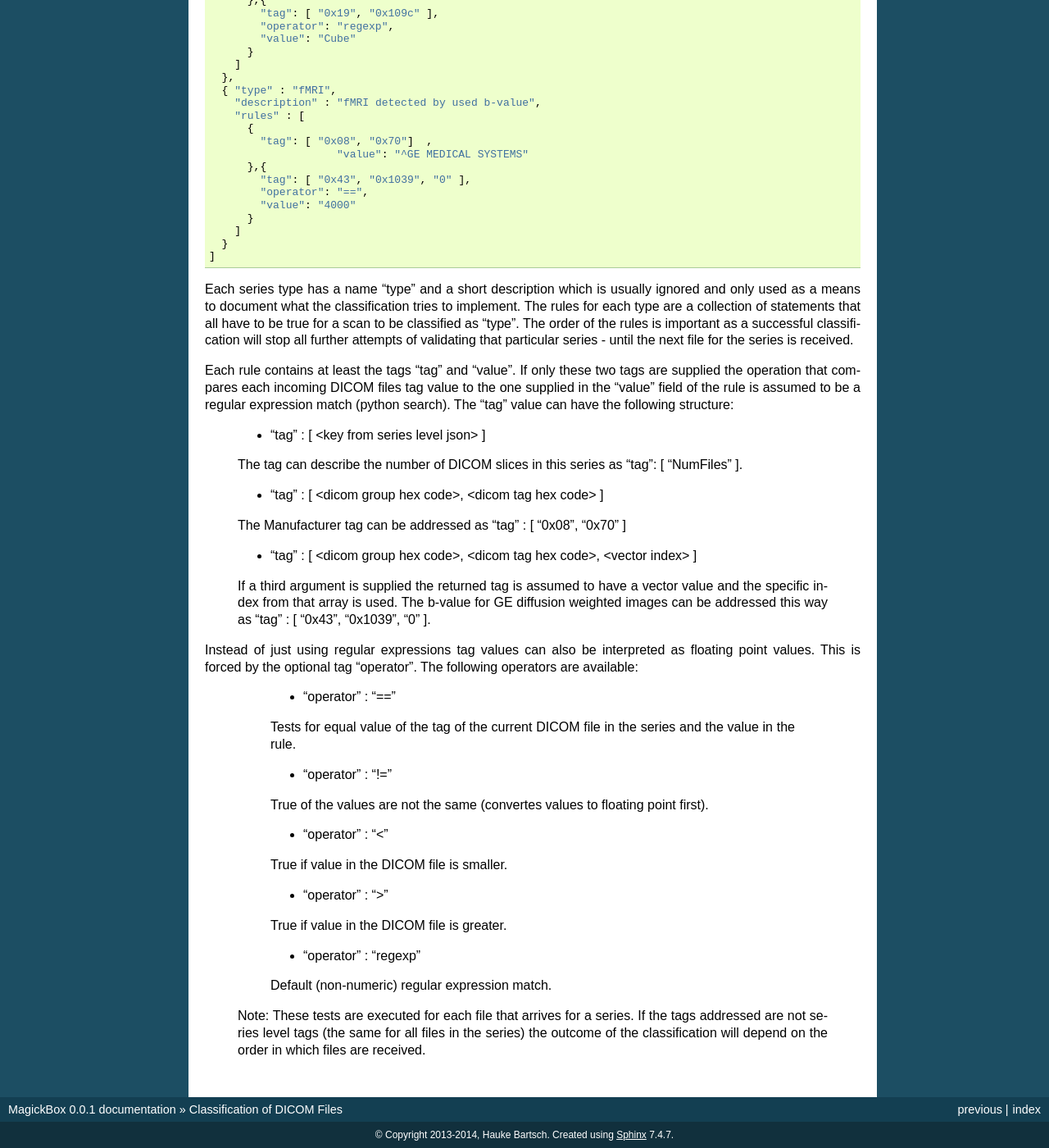
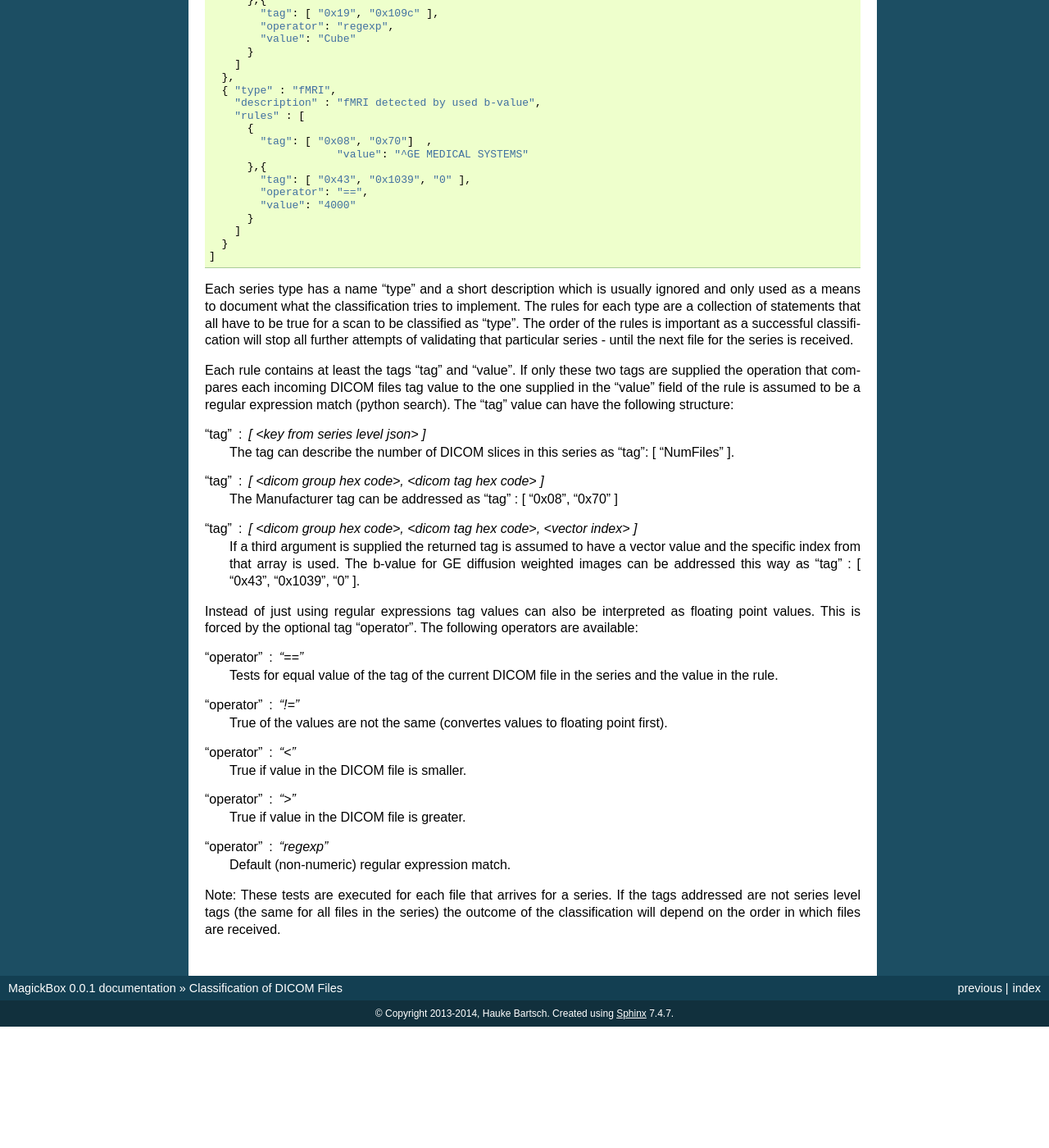
Before and after one commit to HaukeBartsch/MagickBox, a Sphinx documentation site: the page built from code/documentation/docs/source/Classification.rst, in a window 1280 px wide and 1400 px high, scrolled down 1429 px. Shown: the whole window at 82% size. Built offline with Sphinx 7.4.7, drawn with Linux system fonts in a browser that asks for light colours; after the commit the page ends 2681 px from its top, so only the background shows below that.

Commit message:
format change for definition list

```diff
--- a/code/documentation/docs/source/Classification.rst
+++ b/code/documentation/docs/source/Classification.rst
@@ -110,31 +110,32 @@ Each rule contains at least the tags "tag" and "value". If only these two tags a
 each incoming DICOM files tag value to the one supplied in the "value" field of the rule is assumed to be a regular expression
 match (python search). The "tag" value can have the following structure:
 
-    * "tag" : [ <key from series level json> ]
-    The tag can describe the number of DICOM slices in this series as "tag": [ "NumFiles" ].
+"tag" : [ <key from series level json> ]
+  The tag can describe the number of DICOM slices in this series as "tag": [ "NumFiles" ].
 
-    * "tag" : [ <dicom group hex code>, <dicom tag hex code> ]
-    The Manufacturer tag can be addressed as "tag" : [ "0x08", "0x70" ]
+"tag" : [ <dicom group hex code>, <dicom tag hex code> ]
+  The Manufacturer tag can be addressed as "tag" : [ "0x08", "0x70" ]
 
-    * "tag" : [ <dicom group hex code>, <dicom tag hex code>, <vector index> ]
-    If a third argument is supplied the returned tag is assumed to have a vector value and the specific index from that array is used. The b-value for GE diffusion weighted images can be addressed this way as "tag" : [ "0x43", "0x1039", "0" ].
+"tag" : [ <dicom group hex code>, <dicom tag hex code>, <vector index> ]
+  If a third argument is supplied the returned tag is assumed to have a vector value and the specific index from that array is used.
+  The b-value for GE diffusion weighted images can be addressed this way as "tag" : [ "0x43", "0x1039", "0" ].
 
 Instead of just using regular expressions tag values can also be interpreted as floating point values. This is forced
 by the optional tag "operator". The following operators are available:
 
-    * "operator" : "=="
-    Tests for equal value of the tag of the current DICOM file in the series and the value in the rule.
+"operator" : "=="
+  Tests for equal value of the tag of the current DICOM file in the series and the value in the rule.
 
-    * "operator" : "!="
-    True of the values are not the same (convertes values to floating point first).
+"operator" : "!="
+  True of the values are not the same (convertes values to floating point first).
 
-    * "operator" : "<"
-    True if value in the DICOM file is smaller.
+"operator" : "<"
+  True if value in the DICOM file is smaller.
 
-    * "operator" : ">"
-    True if value in the DICOM file is greater.
+"operator" : ">"
+  True if value in the DICOM file is greater.
 
-    * "operator" : "regexp"
-    Default (non-numeric) regular expression match.
+"operator" : "regexp"
+  Default (non-numeric) regular expression match.
 
-  Note: These tests are executed for each file that arrives for a series. If the tags addressed are not series level tags (the same for all files in the series) the outcome of the classification will depend on the order in which files are received.
+Note: These tests are executed for each file that arrives for a series. If the tags addressed are not series level tags (the same for all files in the series) the outcome of the classification will depend on the order in which files are received.
```
